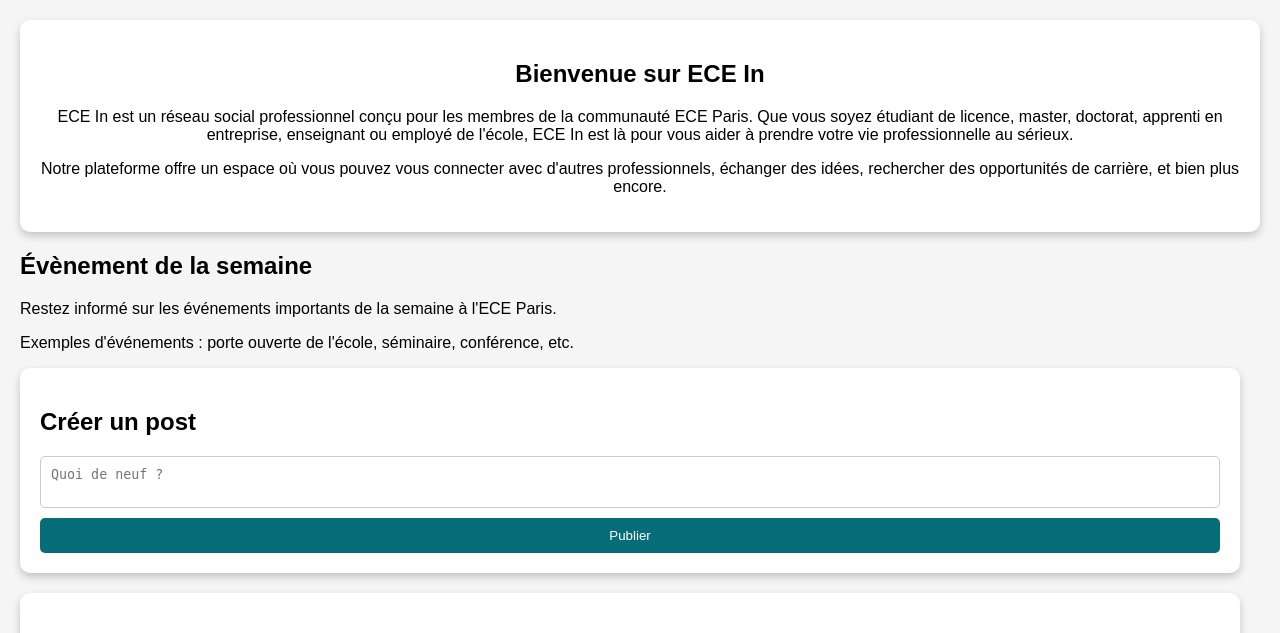
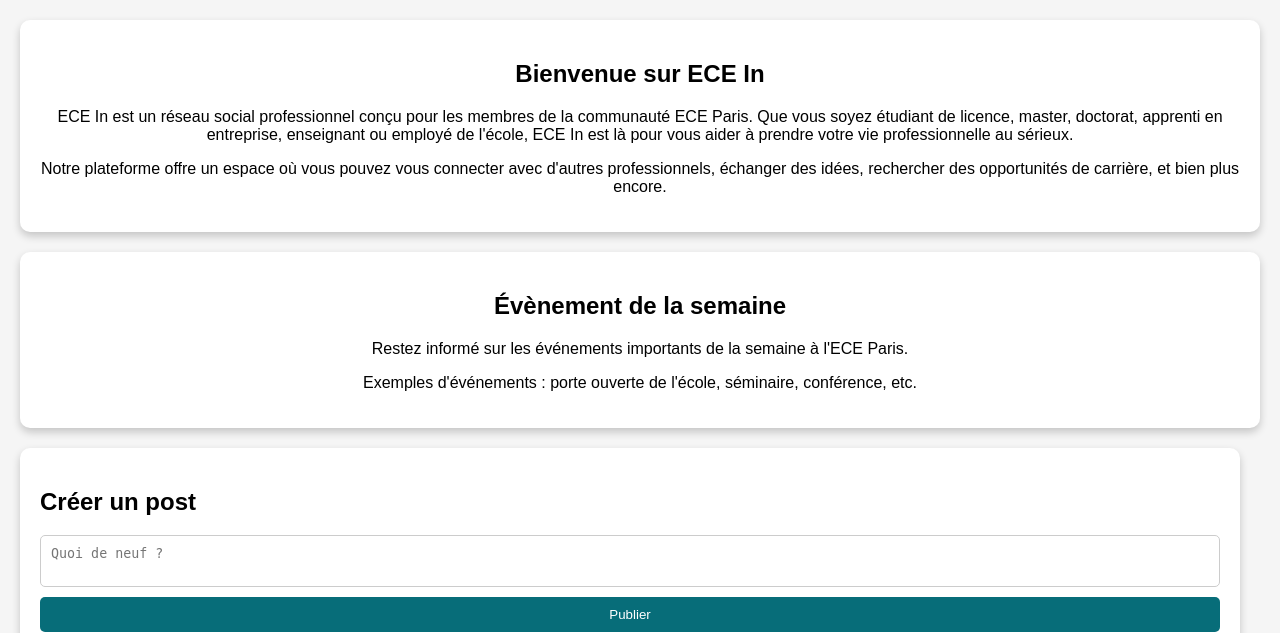
Before and after one commit to maylis211/Projet-ECE-In, a PHP site: page /accueil.php in a window 1280 px wide. Shown: the part 74-707 px from the top of the page. Run offline with PHP 8.4, Linux system fonts and the light colour scheme.

Commit message:
changement section

```diff
--- a/Connexion/accueil.css
+++ b/Connexion/accueil.css
@@ -13,8 +13,17 @@ header {
     justify-content: space-between;
     padding: 10px 20px;
 }
+
+.event {
+    text-align: center;
+    padding: 20px;
+    background-color: white;
+    border-radius: 10px;
+    box-shadow: 0 4px 8px rgba(0, 0, 0, 0.2);
+    margin-bottom: 20px;
+}
 .profile-pic {
-    width: 20px; /* Définir la largeur souhaitée */
+    width: 5vw; /* Définir la largeur souhaitée */
     height: auto; /* Maintenir le rapport hauteur/largeur */
     border-radius: 50%; /* Rendre l'image ronde si nécessaire */
 }
```
